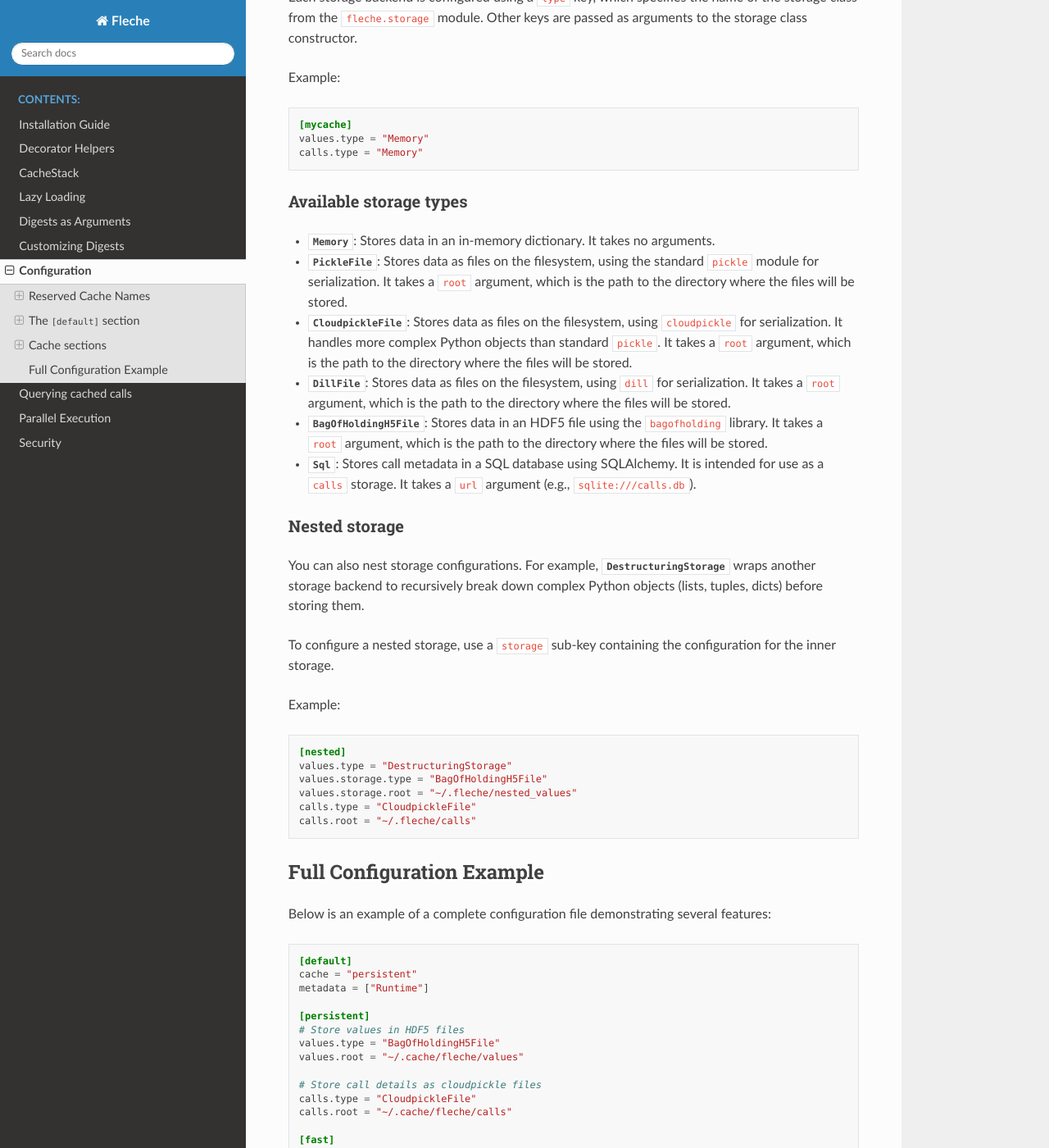
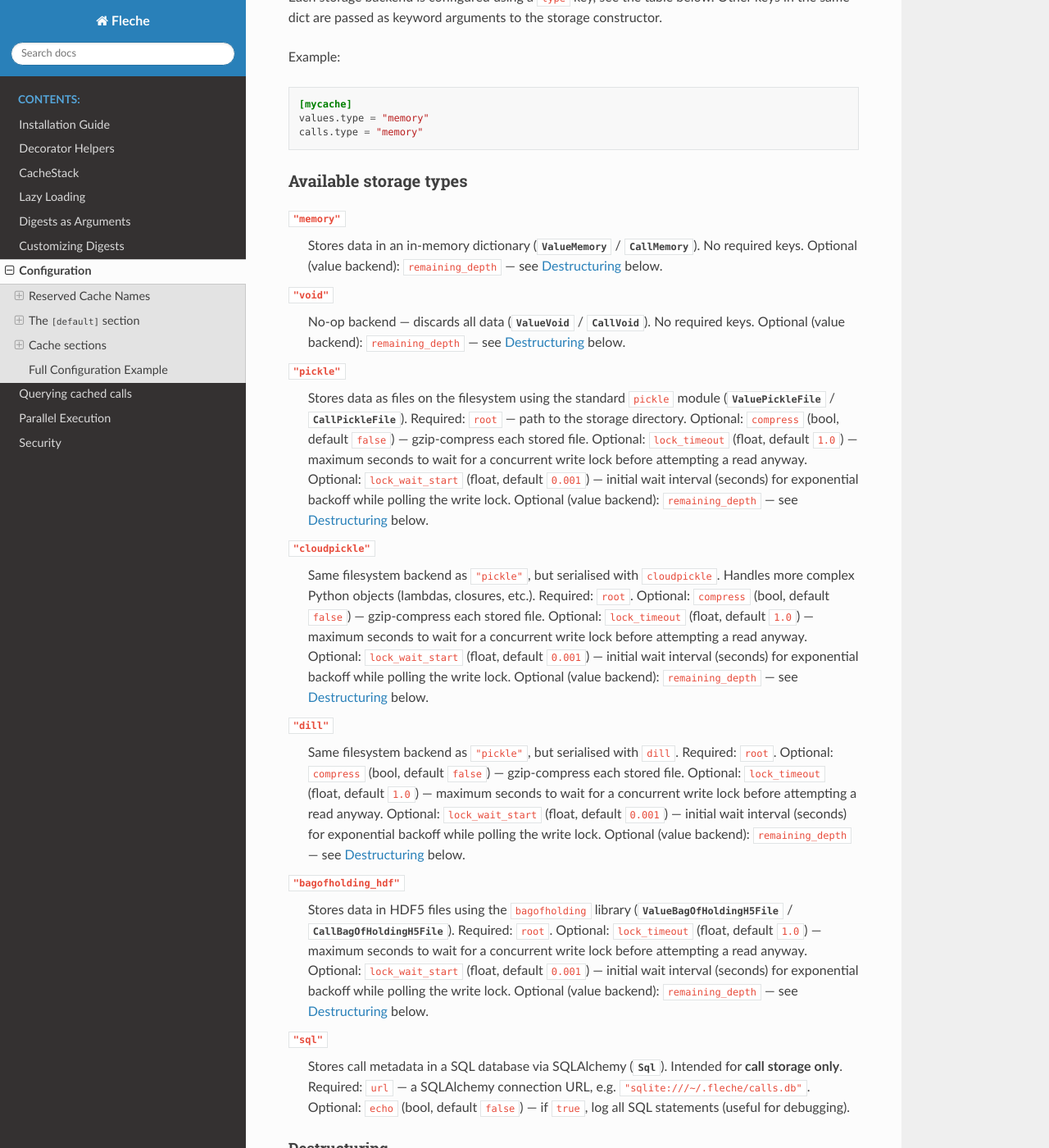
Before and after one commit to pmrv/fleche, a Sphinx documentation site: the page built from docs/configuration.rst, in a window 1280 px wide and 1400 px high, scrolled down 1993 px. Shown: the whole window at 82% size. Built offline with Sphinx 7.4.7 and the Read the Docs theme 3.1.0, drawn with Linux system fonts in a browser that asks for light colours; pages that are not in the unit, such as notebooks, are missing from menus; some of the changed text lies outside the part shown.

Commit message:
Document config storage type names in docstrings and docs (#287)
- config.py module docstring: replace stale CamelCase examples with
complete reference for all lowercase type names ("memory", "void",
"pickle", "cloudpickle", "dill", "bagofholding_hdf", "sql")
- storage_from_config: add per-type parameter docs to docstring
- docs/configuration.rst: rewrite Available storage types section to use
correct lowercase names; remove stale DestructuringStorage /
CloudpickleFile references; update Full Configuration Example

Part of #232.

---------

Co-authored-by: claude[bot] <41898282+claude[bot]@users.noreply.github.com>
Co-authored-by: github-actions[bot] <41898282+github-actions[bot]@users.noreply.github.com>

```diff
--- a/docs/configuration.rst
+++ b/docs/configuration.rst
@@ -84,43 +84,114 @@ Each cache section must define two storage backends: ``values`` and ``calls``. `
 Storage backends
 ~~~~~~~~~~~~~~~~
 
-Each storage backend is configured using a ``type`` key, which specifies the name of the storage class from the ``fleche.storage`` module. Other keys are passed as arguments to the storage class constructor.
+Each storage backend is configured using a ``type`` key, see the table below. Other keys in the same dict are
+passed as keyword arguments to the storage constructor.
 
 Example:
 
 .. code-block:: toml
 
    [mycache]
-   values.type = "Memory"
-   calls.type = "Memory"
+   values.type = "memory"
+   calls.type = "memory"
 
 Available storage types
 ~~~~~~~~~~~~~~~~~~~~~~~
 
-* :class:`~fleche.storage.Memory`: Stores data in an in-memory dictionary. It takes no arguments.
-* :class:`~fleche.storage.PickleFile`: Stores data as files on the filesystem, using the standard ``pickle`` module for serialization. It takes a ``root`` argument, which is the path to the directory where the files will be stored.
-* :class:`~fleche.storage.CloudpickleFile`: Stores data as files on the filesystem, using ``cloudpickle`` for serialization. It handles more complex Python objects than standard ``pickle``. It takes a ``root`` argument, which is the path to the directory where the files will be stored.
-* :class:`~fleche.storage.DillFile`: Stores data as files on the filesystem, using ``dill`` for serialization. It takes a ``root`` argument, which is the path to the directory where the files will be stored.
-* :class:`~fleche.storage.BagOfHoldingH5File`: Stores data in an HDF5 file using the ``bagofholding`` library. It takes a ``root`` argument, which is the path to the directory where the files will be stored.
-* :class:`~fleche.storage.Sql`: Stores call metadata in a SQL database using SQLAlchemy. It is intended for use as a ``calls`` storage. It takes a ``url`` argument (e.g., ``sqlite:///calls.db``).
+``"memory"``
+    Stores data in an in-memory dictionary
+    (:class:`~fleche.storage.ValueMemory` / :class:`~fleche.storage.CallMemory`).
+    No required keys.
+    Optional (value backend): ``remaining_depth`` — see `Destructuring`_ below.
 
-Nested storage
-~~~~~~~~~~~~~~
+``"void"``
+    No-op backend — discards all data
+    (:class:`~fleche.storage.ValueVoid` / :class:`~fleche.storage.CallVoid`).
+    No required keys.
+    Optional (value backend): ``remaining_depth`` — see `Destructuring`_ below.
 
-You can also nest storage configurations. For example, :class:`~fleche.storage.DestructuringStorage` wraps another storage backend to recursively break down complex Python objects (lists, tuples, dicts) before storing them.
+``"pickle"``
+    Stores data as files on the filesystem using the standard ``pickle`` module
+    (:class:`~fleche.storage.ValuePickleFile` / :class:`~fleche.storage.CallPickleFile`).
+    Required: ``root`` — path to the storage directory.
+    Optional: ``compress`` (bool, default ``false``) — gzip-compress each stored file.
+    Optional: ``lock_timeout`` (float, default ``1.0``) — maximum seconds to wait for
+    a concurrent write lock before attempting a read anyway.
+    Optional: ``lock_wait_start`` (float, default ``0.001``) — initial wait interval
+    (seconds) for exponential backoff while polling the write lock.
+    Optional (value backend): ``remaining_depth`` — see `Destructuring`_ below.
 
-To configure a nested storage, use a ``storage`` sub-key containing the configuration for the inner storage.
+``"cloudpickle"``
+    Same filesystem backend as ``"pickle"``, but serialised with ``cloudpickle``.
+    Handles more complex Python objects (lambdas, closures, etc.).
+    Required: ``root``.
+    Optional: ``compress`` (bool, default ``false``) — gzip-compress each stored file.
+    Optional: ``lock_timeout`` (float, default ``1.0``) — maximum seconds to wait for
+    a concurrent write lock before attempting a read anyway.
+    Optional: ``lock_wait_start`` (float, default ``0.001``) — initial wait interval
+    (seconds) for exponential backoff while polling the write lock.
+    Optional (value backend): ``remaining_depth`` — see `Destructuring`_ below.
+
+``"dill"``
+    Same filesystem backend as ``"pickle"``, but serialised with ``dill``.
+    Required: ``root``.
+    Optional: ``compress`` (bool, default ``false``) — gzip-compress each stored file.
+    Optional: ``lock_timeout`` (float, default ``1.0``) — maximum seconds to wait for
+    a concurrent write lock before attempting a read anyway.
+    Optional: ``lock_wait_start`` (float, default ``0.001``) — initial wait interval
+    (seconds) for exponential backoff while polling the write lock.
+    Optional (value backend): ``remaining_depth`` — see `Destructuring`_ below.
+
+``"bagofholding_hdf"``
+    Stores data in HDF5 files using the ``bagofholding`` library
+    (:class:`~fleche.storage.ValueBagOfHoldingH5File` /
+    :class:`~fleche.storage.CallBagOfHoldingH5File`).
+    Required: ``root``.
+    Optional: ``lock_timeout`` (float, default ``1.0``) — maximum seconds to wait for
+    a concurrent write lock before attempting a read anyway.
+    Optional: ``lock_wait_start`` (float, default ``0.001``) — initial wait interval
+    (seconds) for exponential backoff while polling the write lock.
+    Optional (value backend): ``remaining_depth`` — see `Destructuring`_ below.
+
+``"sql"``
+    Stores call metadata in a SQL database via SQLAlchemy
+    (:class:`~fleche.storage.Sql`).
+    Intended for **call storage only**.
+    Required: ``url`` — a SQLAlchemy connection URL, e.g.
+    ``"sqlite:///~/.fleche/calls.db"``.
+    Optional: ``echo`` (bool, default ``false``) — if ``true``, log all SQL statements
+    (useful for debugging).
+
+Destructuring
+^^^^^^^^^^^^^
+
+All value backends except ``"sql"`` (which is call-only) store collections
+(:class:`list`, :class:`tuple`, :class:`dict`) by *destructuring* them: each element is
+stored independently under its own cache key, and on load the original structure is
+reassembled.  This avoids redundant storage of shared sub-structures across different
+cached calls.
+
+The optional ``remaining_depth`` key (integer, default ``0``) controls the granularity:
+
+* ``remaining_depth = 0`` — maximum splitting: every element at every nesting level is
+  stored as a separate entry.
+* ``remaining_depth = N`` (positive) — elements at nesting levels shallower than *N* are
+  stored inline within their parent entry rather than as separate entries.
+  For example, ``remaining_depth = 1`` inlines scalars within their parent list or dict
+  so each top-level collection is stored as a single entry.
+
+Higher values mean fewer, larger storage entries and less structural sharing between calls.
 
 Example:
 
 .. code-block:: toml
 
-   [nested]
-   values.type = "DestructuringStorage"
-   values.storage.type = "BagOfHoldingH5File"
-   values.storage.root = "~/.fleche/nested_values"
-   calls.type = "CloudpickleFile"
-   calls.root = "~/.fleche/calls"
+   [mycache]
+   values.type = "cloudpickle"
+   values.root = "~/.cache/fleche/values"
+   values.remaining_depth = 1   # inline scalars; one entry per top-level collection
+   calls.type = "cloudpickle"
+   calls.root = "~/.cache/fleche/calls"
 
 Full Configuration Example
 --------------------------
@@ -134,23 +205,22 @@ Below is an example of a complete configuration file demonstrating several featu
    metadata = ["Runtime"]
 
    [persistent]
-   # Store values in HDF5 files
-   values.type = "BagOfHoldingH5File"
+   # Store values as cloudpickle files
+   values.type = "cloudpickle"
    values.root = "~/.cache/fleche/values"
 
    # Store call details as cloudpickle files
-   calls.type = "CloudpickleFile"
+   calls.type = "cloudpickle"
    calls.root = "~/.cache/fleche/calls"
 
    [fast]
    # Simple in-memory cache
-   values.type = "Memory"
-   calls.type = "Memory"
+   values.type = "memory"
+   calls.type = "memory"
 
-   [destructured]
-   # Example of nested storage with destructuring
-   values.type = "DestructuringStorage"
-   values.storage.type = "BagOfHoldingH5File"
-   values.storage.root = "~/.cache/fleche/destructured_values"
-   calls.type = "CloudpickleFile"
-   calls.root = "~/.cache/fleche/destructured_calls"
+   [hdf5_values]
+   # HDF5 values backend with SQL call index
+   values.type = "bagofholding_hdf"
+   values.root = "~/.cache/fleche/hdf5_values"
+   calls.type = "sql"
+   calls.url = "sqlite:///~/.cache/fleche/calls.db"
```
Also changed, not shown: 6 other files.
